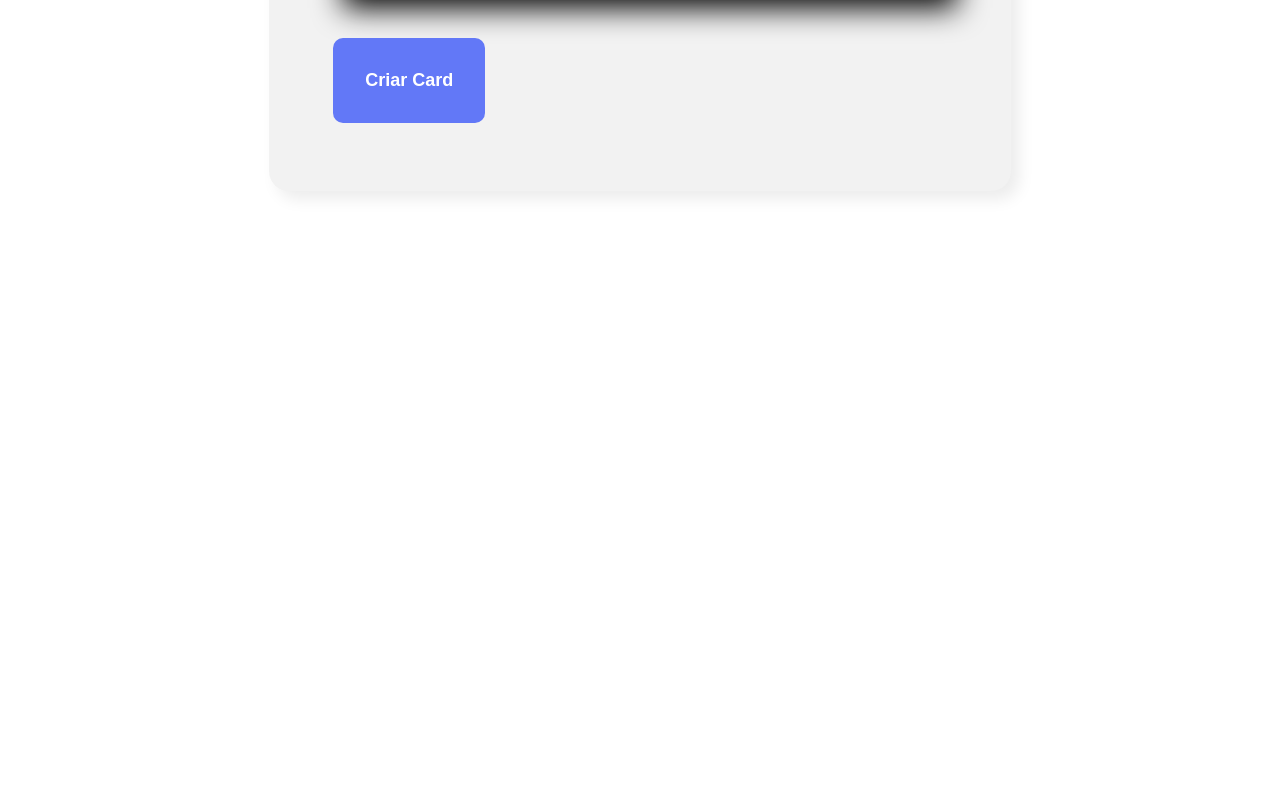
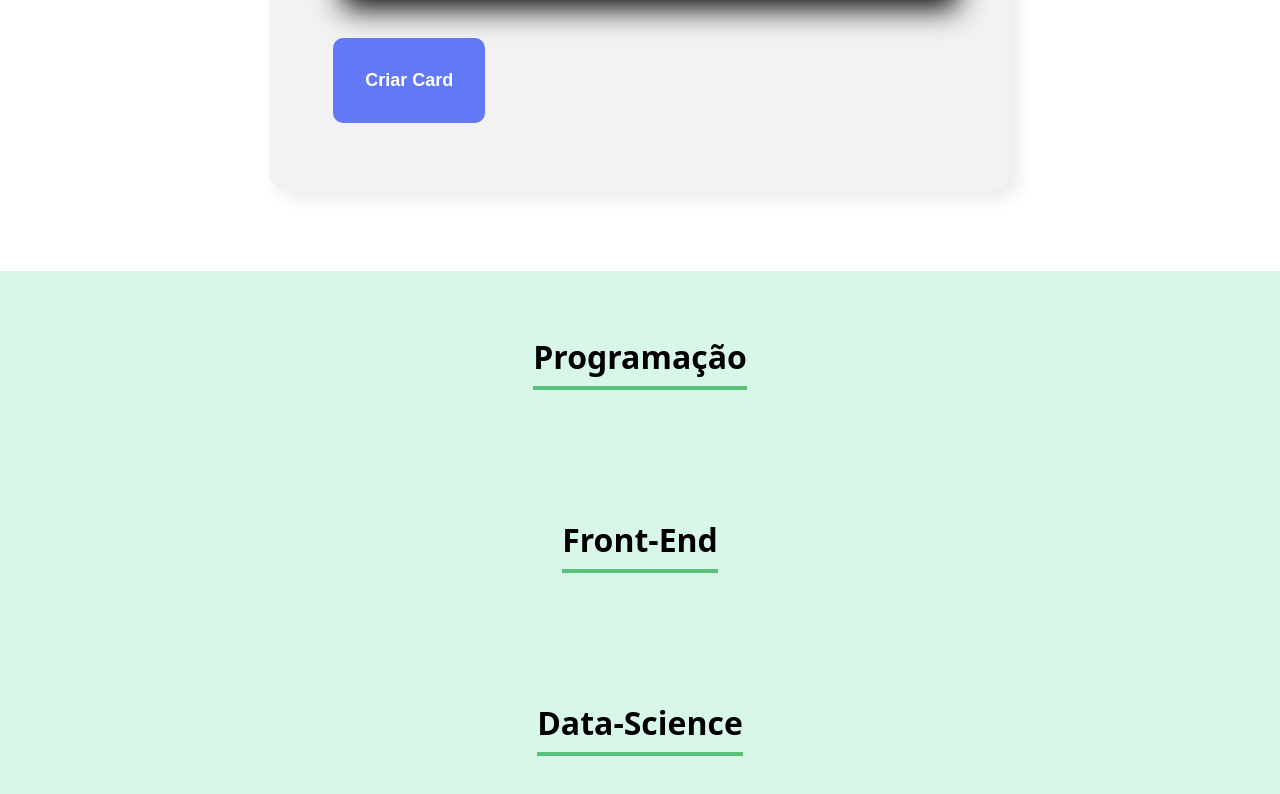
Before and after one commit to eduardojigub/organo-alura, a React (Create React App) app in the folder organo/: page / in a window 1280 px wide. Shown: the part 1289-2083 px from the top of the page. Before the commit the page ends 1560 px from the top, so only its background shows below. Built offline with nearby package versions, Linux system fonts and the light colour scheme.

Commit message:
adding team card component

```diff
--- a/organo/src/App.js
+++ b/organo/src/App.js
@@ -1,6 +1,7 @@
 import { useState } from "react";
 import Banner from "./componentes/Banner/Banner";
 import Form from "./componentes/Form/Form";
+import Time from "./componentes/Time/Time";
 
 function App() {
   const [users, setUsers] = useState([]);
@@ -14,6 +15,9 @@ function App() {
     <div>
       <Banner />
       <Form onFormSubmit={(user) => addedUser(user)} />
+      <Time nome="Programação" />
+      <Time nome="Front-End" />
+      <Time nome="Data-Science" />
     </div>
   );
 }
--- /dev/null
+++ b/organo/src/componentes/Time/Time.css
@@ -0,0 +1,12 @@
+.time {
+    text-align: center;
+    padding: 32px;
+    background-color: #D9F7E9;
+}
+
+.time h3 {
+    font-size: 32px;
+    border-bottom: 4px solid #57C278;
+    display: inline-block;
+    padding-bottom: 8px;
+}
--- /dev/null
+++ b/organo/src/componentes/Time/Time.jsx
@@ -0,0 +1,11 @@
+import "./Time.css";
+
+const Time = (props) => {
+  return (
+    <section className="time">
+      <h3>{props.nome}</h3>
+    </section>
+  );
+};
+
+export default Time;
```
